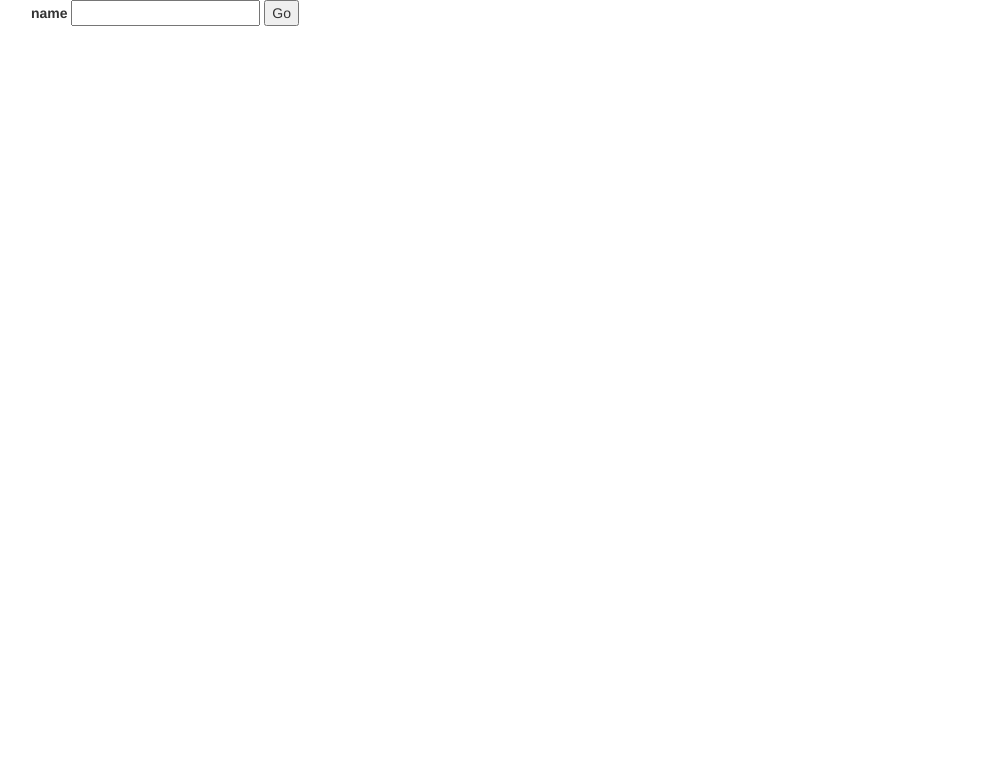
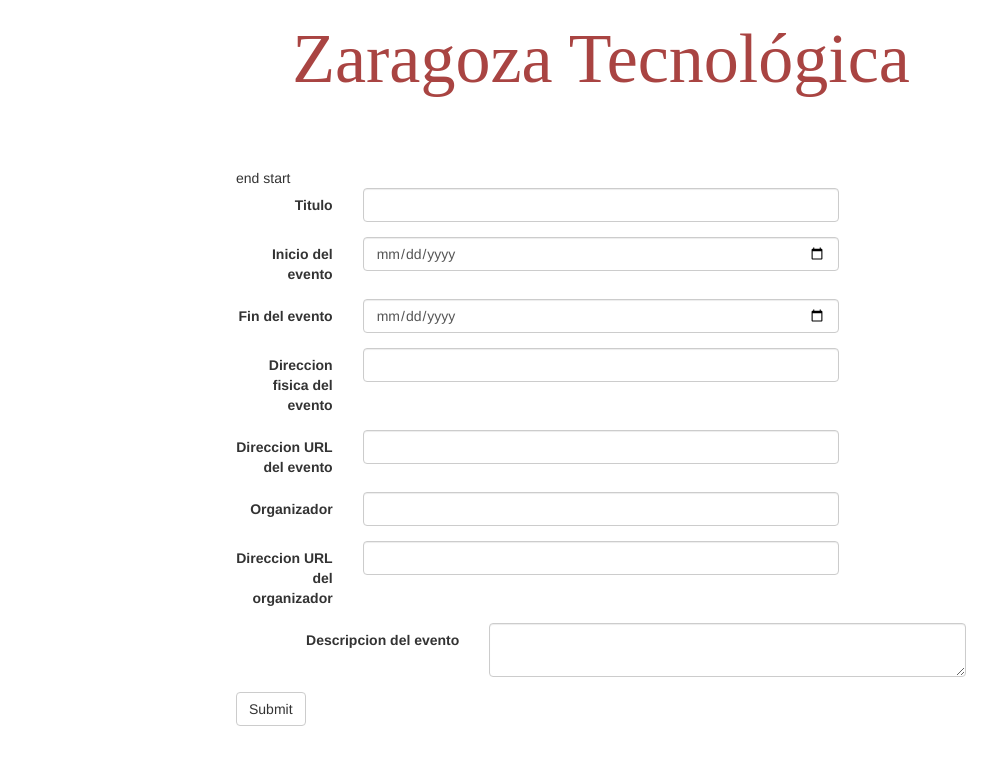
Before and after one commit to dlabs-co/calentic, a Flask app: page /create_event/ in a window 1280 px wide. Before the commit the part shown is almost empty. Shown: the top 765 px of the page, without its empty margins (39-1036 px from the left). Run offline with Flask 2, Linux system fonts and the light colour scheme; some libraries are stand-ins or nearby versions.

Commit message:
Raw new event creation

```diff
--- a/calentic/server.py
+++ b/calentic/server.py
@@ -27,9 +27,6 @@ from flask.ext.pymongo import PyMongo
 from bson.objectid import ObjectId
 from calentic.scrappers import *
 from flask import Flask, render_template, flash, session, redirect, url_for
-from wtforms import TextAreaField, TextField
-from flask.ext.wtf import Form
-from flask.ext.wtf.recaptcha.fields import RecaptchaField
 import calentic.scrappers
 import json as _json
 import os
@@ -65,7 +62,6 @@ def format_event(ev):
         "end"   : time.mktime(parser.parse(ev['end_date']).timetuple()) * 1000,
         "class" : 'event-warning'
     }
-    print a
     return a
 
 def dateformat(date):
@@ -105,22 +101,15 @@ def event(oid):
         url = "<a href='" + events[0]['external-url'] + "'>" + events[0]['external-url'] + "</a>"
     return "<div><h1>" + events[0]['title'] +"</h1><address>"+events[0]["location"]+"</address><p>" + events[0]['description'] + "</p>" + url
 
-class AddForm (Form):
-    name = TextField('name')
-
 @APP.route("/create_event/", methods=['POST', 'GET'])
 def create_event():
-    form = AddForm()
     if request.method == "POST":
-        print form.validate_on_submit()
-        print request
-        flash("Su evento se añadido correctamente")
+        MONGO.db.events.insert(request.form.copy().to_dict(flat=True))
         return redirect("/")
     else:
         return render_template(
-            'add_event.html', form=form
+            'add_event.html'
         )
-
 
 @APP.route("/events/<path:route>", methods=['POST', 'GET'])
 def index(route):
@@ -152,7 +141,6 @@ def index(route):
                 }
             else:
                 search[param[0]] = param[1]
-    print search
     events = [format_event(ev) for ev in MONGO.db.events.find(search)]
     if len(events) > 0:
         return JSONEncoder().encode(dict({
@@ -171,7 +159,6 @@ def cron():
                 getattr(calentic.scrappers, scrapper), "get_events"
             )()
             for event in events:
-                print event
                 try:
                     if not MONGO.db.events.find_one({'title': event['title']}):
                         MONGO.db.events.insert(event)
--- a/calentic/templates/add_event.html
+++ b/calentic/templates/add_event.html
@@ -15,14 +15,85 @@
         <link rel="stylesheet" href="static/css/main.css">
     </head>
     <body data-spy="scroll" data-target=".navbar">
+        <div class="container-fluid">
+            <h1 class="text-center text-danger"> Zaragoza Tecnológica </h1>
+            <!-- Main hero unit for a primary marketing message or call to action -->
+            <div class="row">
+                <br/>
+                <br/>
+                <br/>
+                <div class="col-md-12" id="events_top"></div>
+            </div>
+        </div>
+
+
         <div class="container">
-            <form method="POST" action="#">
-                {{ form.hidden_tag() }}
-                {{ form.name.label }} {{ form.name(size=20) }}
-                <input type="submit" value="Go">
-            </form>
+<div class="col-md-8 col-md-offset-2">
+end
+start
 
-        </div>
+<form method=post role="form" class="form-horizontal">
+
+  <div class="form-group">
+    <label class="col-sm-2 control-label" for="title">Titulo</label>
+    <div class="col-sm-8">
+        <input required type=text class=form-control name=title />
+    </div>
+  </div>
+
+  <div class="form-group">
+    <label class="col-sm-2 control-label" for="start">Inicio del evento</label>
+    <div class="col-sm-8">
+        <input required type=date class=form-control name=start_date />
+    </div>
+  </div>
+
+  <div class="form-group">
+    <label class="col-sm-2 control-label" for="end">Fin del evento</label>
+    <div class="col-sm-8">
+        <input required type=date class=form-control name=end_date />
+    </div>
+  </div>
+
+  <div class="form-group">
+    <label class="col-sm-2 control-label" for="location">Direccion fisica del evento</label>
+    <div class="col-sm-8">
+        <input required type=text class=form-control name=location />
+    </div>
+  </div>
+
+  <div class="form-group">
+    <label class="col-sm-2 control-label" for="descripcion">Direccion URL del evento</label>
+    <div class="col-sm-8">
+        <input required type=url class=form-control name=url />
+    </div>
+  </div>
+
+  <div class="form-group">
+    <label class="col-sm-2 control-label" for="descripcion">Organizador</label>
+    <div class="col-sm-8">
+        <input required type=text class=form-control name=origin />
+    </div>
+  </div>
+
+  <div class="form-group">
+    <label class="col-sm-2 control-label" for="origin_url">Direccion URL del organizador</label>
+    <div class="col-sm-8">
+        <input required type=url class=form-control name=url />
+    </div>
+  </div>
+
+
+  <div class="form-group">
+    <label class="col-sm-4 control-label" for="descripcion">Descripcion del evento</label>
+    <div class="col-sm-8">
+        <textarea type="text" class="form-control" id="descripcion" name="descripcion"></textarea>
+    </div>
+  </div>
+
+  <button type="submit" class="btn btn-default">Submit</button>
+</form>
+
         <script src="{{url_for('static', filename='js/main.js')}}"></script>
     </body>
 </html>
```
